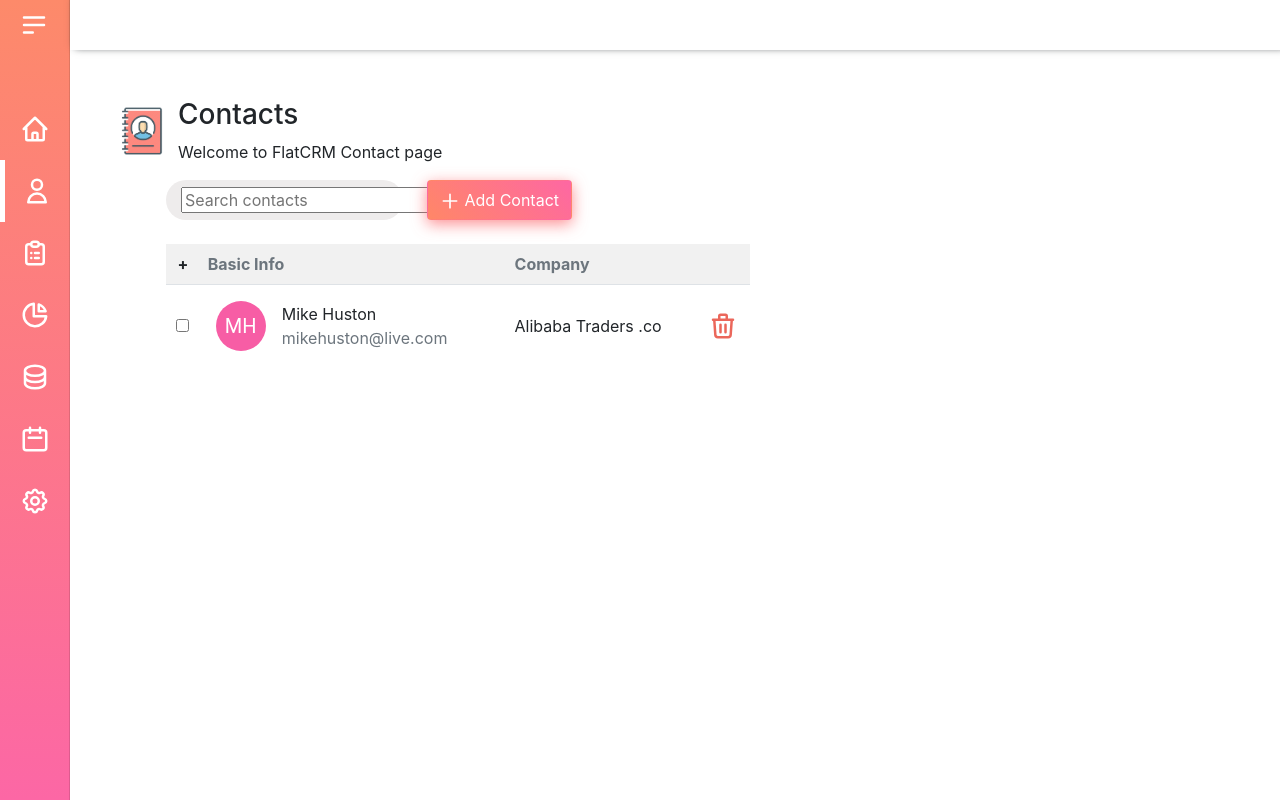
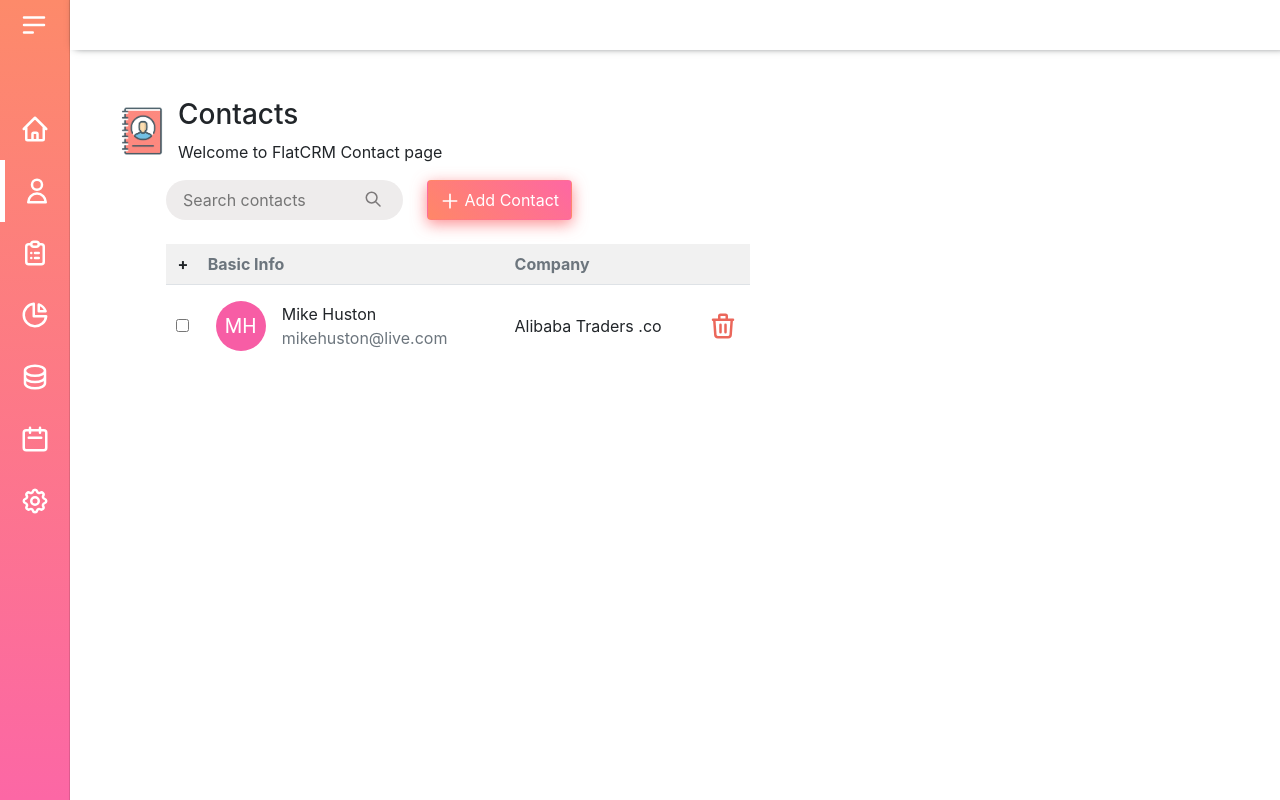
Before and after one commit to vishal-rathod-07/Contact-List-App, a React (Create React App) app: page / in a window 1280 px wide. Built offline with nearby package versions, Linux system fonts and the light colour scheme.

Commit message:
Search bar styles moved from app js

```diff
--- a/src/components/SearchBar/searchbar.scss
+++ b/src/components/SearchBar/searchbar.scss
@@ -8,3 +8,24 @@
   border-radius: 40px;
   background-color: #eeecec;
 }
+
+.serch-icon {
+  background-color: var(--header-brand-color);
+  border-radius: 50%;
+  color: #7c797a;
+  padding: 5px;
+  height: 32px;
+  width: 32px;
+  margin: 7px 7px 7px 0;
+}
+
+.search-input {
+  background-color: #eeecec;
+  color: #7c797a;
+  width: 100%;
+  border: none;
+}
+
+.search-input:focus {
+  outline: none;
+}
```
